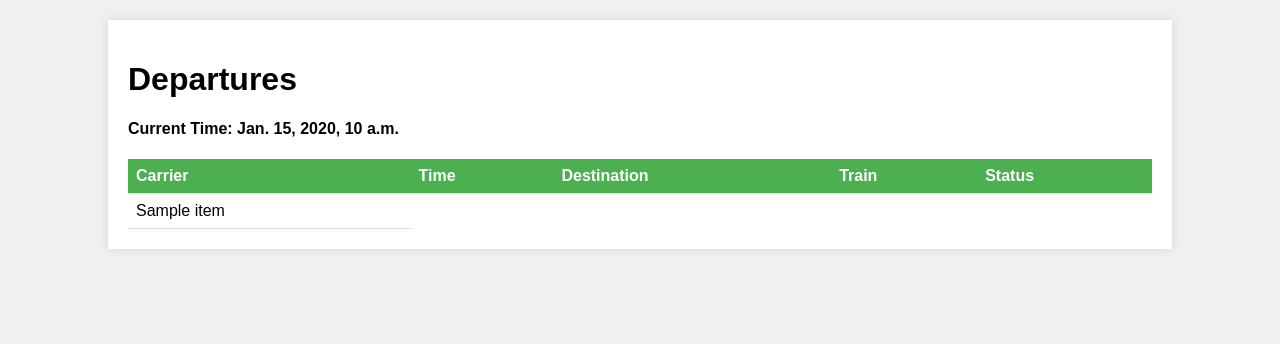
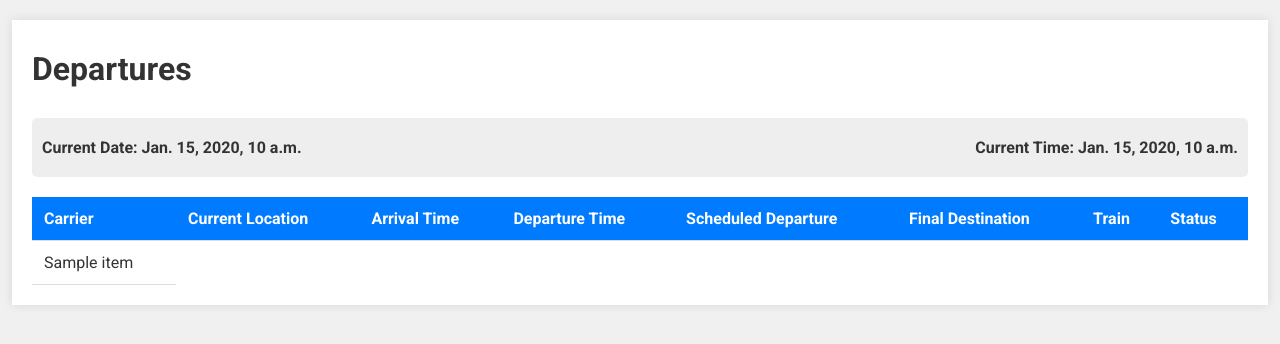
Before and after one commit to web3technologies/commuter_rail_departure, a Django app: template src/commuter_rail_departure_departures/templates/commuter_rail_departure_departures/departures.html in a window 1280 px wide. Shown: the top 344 px of the page. Run offline with Django 5.2, Linux system fonts and the light colour scheme; the template is opened without the code that fills it: most values are stand-ins (such as "Sample title", 1, 10 or a date in 2020).

Commit message:
major updates

```diff
--- a/src/commuter_rail_departure_departures/templates/commuter_rail_departure_departures/departures.html
+++ b/src/commuter_rail_departure_departures/templates/commuter_rail_departure_departures/departures.html
@@ -3,19 +3,35 @@
 <head>
     <meta charset="UTF-8">
     <title>Departures</title>
+    <meta name="viewport" content="width=device-width, initial-scale=1.0">
+    <link href="https://fonts.googleapis.com/css?family=Roboto:400,700&display=swap" rel="stylesheet">
     <style>
         body {
-            font-family: Arial, sans-serif;
+            font-family: 'Roboto', Arial, sans-serif;
             margin: 0;
             padding: 0;
             background-color: #f0f0f0;
+            color: #333;
         }
         .container {
-            width: 80%;
+            width: 95%;
             margin: 20px auto;
             background-color: #fff;
             padding: 20px;
             box-shadow: 0 0 10px rgba(0, 0, 0, 0.1);
+        }
+        h1, h4 {
+            margin: 0;
+            padding: 10px 0;
+        }
+        .time-container {
+            display: flex;
+            justify-content: space-between;
+            align-items: center;
+            background-color: #eee;
+            padding: 10px;
+            border-radius: 5px;
+            margin-top: 20px;
         }
         table {
             width: 100%;
@@ -24,32 +40,47 @@
         }
         th, td {
             text-align: left;
-            padding: 8px;
+            padding: 12px;
             border-bottom: 1px solid #ddd;
         }
         th {
-            background-color: #4CAF50;
+            background-color: #007BFF;
             color: white;
         }
-
-        tr {
-            cursor: pointer;
+        tr:nth-child(even) {background-color: #f2f2f2;}
+        tr:hover {background-color: #ddd;}
+        @media screen and (max-width: 768px) {
+            .time-container {
+                flex-direction: column;
             }
-        tr:hover {background-color: #f5f5f5;}
+            th, td {
+                padding: 10px 5px;
+                font-size: 14px;
+            }
+        }
     </style>
 </head>
 <body>
     <div class="container">
         <h1>Departures</h1>
+        <div class="time-container">
+            <h4>Current Date: {{ eastern_date }}</h4>
             <h4>Current Time: {{ eastern_time }}</h4>
-        <table>
+        </div>
+        <table aria-label="Departure board">
+            <thead>
                 <tr>
                     <th>Carrier</th>
-                <th>Time</th>
-                <th>Destination</th>
+                    <th>Current Location</th>
+                    <th>Arrival Time</th>
+                    <th>Departure Time</th>
+                    <th>Scheduled Departure</th>
+                    <th>Final Destination</th>
                     <th>Train</th>
                     <th>Status</th>
                 </tr>
+            </thead>
+            <tbody>
                 {% for sublist in departures %}
                 <tr>
                     {% for item in sublist %}
@@ -57,6 +88,7 @@
                     {% endfor %}
                 </tr>
                 {% endfor %}
+            </tbody>
         </table>
     </div>
 </body>
```
Also changed, not shown: src/commuter_rail_departure_core/client/mbta.py (+4 -4 lines), src/commuter_rail_departure_core/types/format_date_mixin.py (+4 -5 lines), src/commuter_rail_departure_departures/views/commuter_rail_departures.py (+39 -22 lines). Lines whose indentation alone changed are shown as unchanged.
